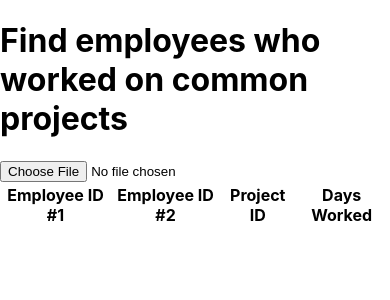
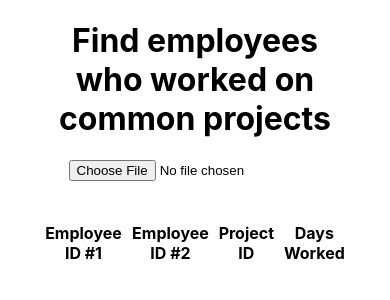
Before and after one commit to raditotev/radi-totev-employees, a React (Create React App) app: page / in a window 390 px wide. Shown: the top 300 px of the page. Built offline with nearby package versions, Linux system fonts and the light colour scheme; the HTML template or start-up script is replaced by a standard one.

Commit message:
Add basic styling

```diff
--- a/src/index.css
+++ b/src/index.css
@@ -5,9 +5,49 @@ body {
     sans-serif;
   -webkit-font-smoothing: antialiased;
   -moz-osx-font-smoothing: grayscale;
+  display: flex;
+  justify-content: center;
 }
 
 code {
   font-family: source-code-pro, Menlo, Monaco, Consolas, 'Courier New',
     monospace;
 }
+
+main {
+  max-width: 80vw;
+}
+
+main h1 {
+  text-align: center;
+}
+
+form {
+  display: flex;
+  flex-direction: column;
+  align-items: center;
+}
+
+table {
+  margin: 2rem auto;
+}
+
+table thead tr th,
+table tbody tr td {
+  padding: 1rem 0.5rem;
+}
+
+table tbody tr:nth-child(even) {
+  background-color: #eee;
+}
+
+@media (max-width: 600px) {
+  main {
+    width: 95vw;
+  }
+
+  table thead tr th,
+  table tbody tr td {
+    padding: 0.5rem 0.2rem;
+  }
+}
```
